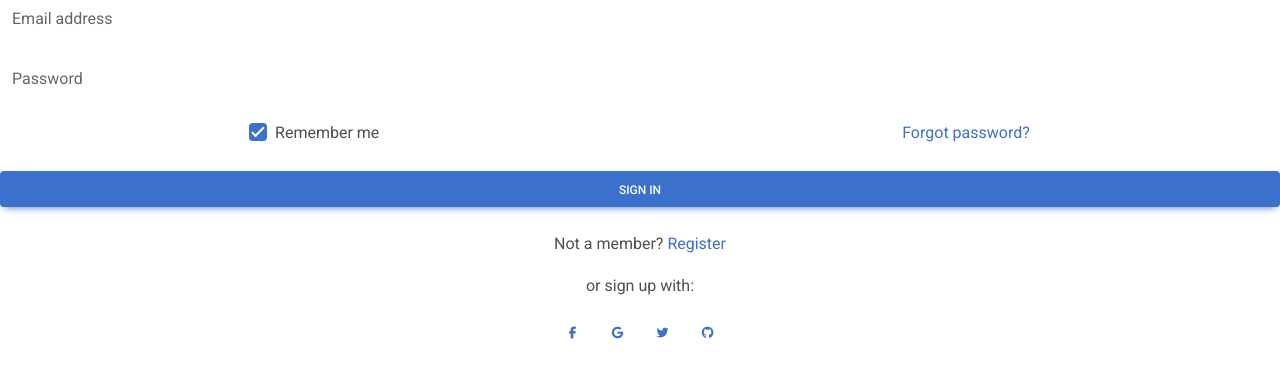
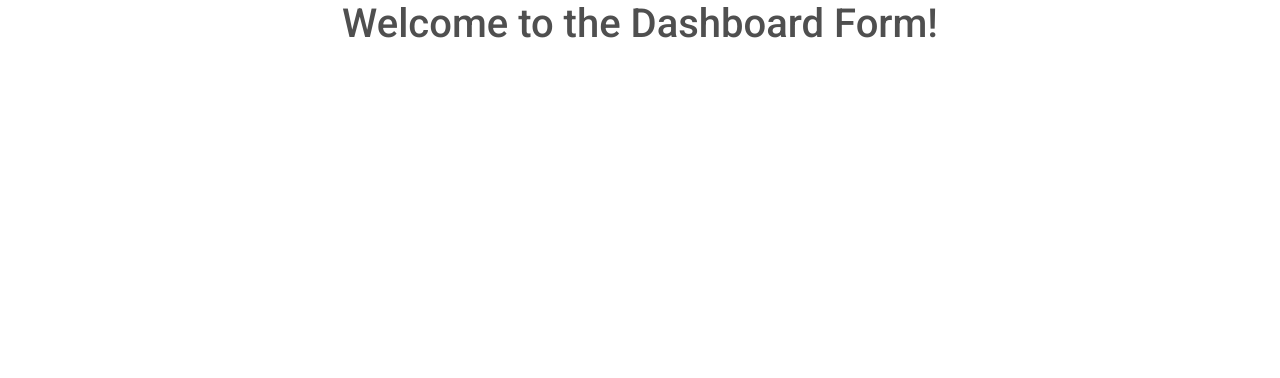
Before and after one commit to apnipunL/half-life-assignment, a React (Create React App) app in the folder half-life-assignment-frontend/: page / in a window 1280 px wide. Shown: the top 378 px of the page. Built offline with nearby package versions, Linux system fonts and the light colour scheme.

Commit message:
added react router-dom

```diff
--- a/half-life-assignment-frontend/package.json
+++ b/half-life-assignment-frontend/package.json
@@ -10,6 +10,7 @@
     "mdb-react-ui-kit": "^6.3.0",
     "react": "^18.2.0",
     "react-dom": "^18.2.0",
+    "react-router-dom": "^6.16.0",
     "react-scripts": "5.0.1",
     "web-vitals": "^2.1.4"
   },
--- a/half-life-assignment-frontend/src/App.js
+++ b/half-life-assignment-frontend/src/App.js
@@ -1,56 +1,24 @@
+import React, {Component} from 'react';
+import {HashRouter, Route, Routes} from 'react-router-dom';
+import Login from './pages/login';
+import Signup from './pages/signup';
+import Dashboard from './pages/dashboard';
 import './App.css';
 
-function App() {
-  return (
-    <div className="App">
-      <form>
-        <div className="form-outline mb-4">
-          <input type="email" id="form2Example1" className="form-control"/>
-          <label className="form-label" htmlFor="form2Example1">Email address</label>
-        </div>
-
-        <div className="form-outline mb-4">
-          <input type="password" id="form2Example2" className="form-control"/>
-          <label className="form-label" htmlFor="form2Example2">Password</label>
-        </div>
-
-        <div className="row mb-4">
-          <div className="col d-flex justify-content-center">
-            <div className="form-check">
-              <input className="form-check-input" type="checkbox" value="" id="form2Example31" checked/>
-              <label className="form-check-label" htmlFor="form2Example31"> Remember me </label>
-            </div>
+class App extends Component {
+  render() {
+    return (
+        <HashRouter>
+          <div className="App">
+            <Routes>
+                <Route exact path='/' element={< Dashboard />}></Route>
+                <Route exact path='/login' element={< Login />}></Route>
+                <Route exact path='/signup' element={< Signup />}></Route>
+            </Routes>
           </div>
-
-          <div className="col">
-            <a href="#!">Forgot password?</a>
-          </div>
-        </div>
-
-        <button type="button" className="btn btn-primary btn-block mb-4">Sign in</button>
-
-        <div className="text-center">
-          <p>Not a member? <a href="#!">Register</a></p>
-          <p>or sign up with:</p>
-          <button type="button" className="btn btn-link btn-floating mx-1">
-            <i className="fab fa-facebook-f"></i>
-          </button>
-
-          <button type="button" className="btn btn-link btn-floating mx-1">
-            <i className="fab fa-google"></i>
-          </button>
-
-          <button type="button" className="btn btn-link btn-floating mx-1">
-            <i className="fab fa-twitter"></i>
-          </button>
-
-          <button type="button" className="btn btn-link btn-floating mx-1">
-            <i className="fab fa-github"></i>
-          </button>
-        </div>
-      </form>
-    </div>
-  );
+        </HashRouter>
+    );
+  }
 }
 
 export default App;
--- /dev/null
+++ b/half-life-assignment-frontend/src/pages/dashboard.js
@@ -0,0 +1,7 @@
+import React from 'react';
+
+function Dashboard (){
+    return <h1>Welcome to the Dashboard Form!</h1>
+}
+
+export default Dashboard;
--- /dev/null
+++ b/half-life-assignment-frontend/src/pages/login.js
@@ -0,0 +1,7 @@
+import React from 'react';
+
+function Login (){
+    return <h1>Welcome to the Login Form!</h1>
+}
+
+export default Login;
--- /dev/null
+++ b/half-life-assignment-frontend/src/pages/signup.js
@@ -0,0 +1,7 @@
+import React from 'react';
+
+function Signup (){
+    return <h1>Welcome to the Signup Form!</h1>
+}
+
+export default Signup;
```
Also changed, not shown: 1 other file (tests, documents, lock files or other folders).
